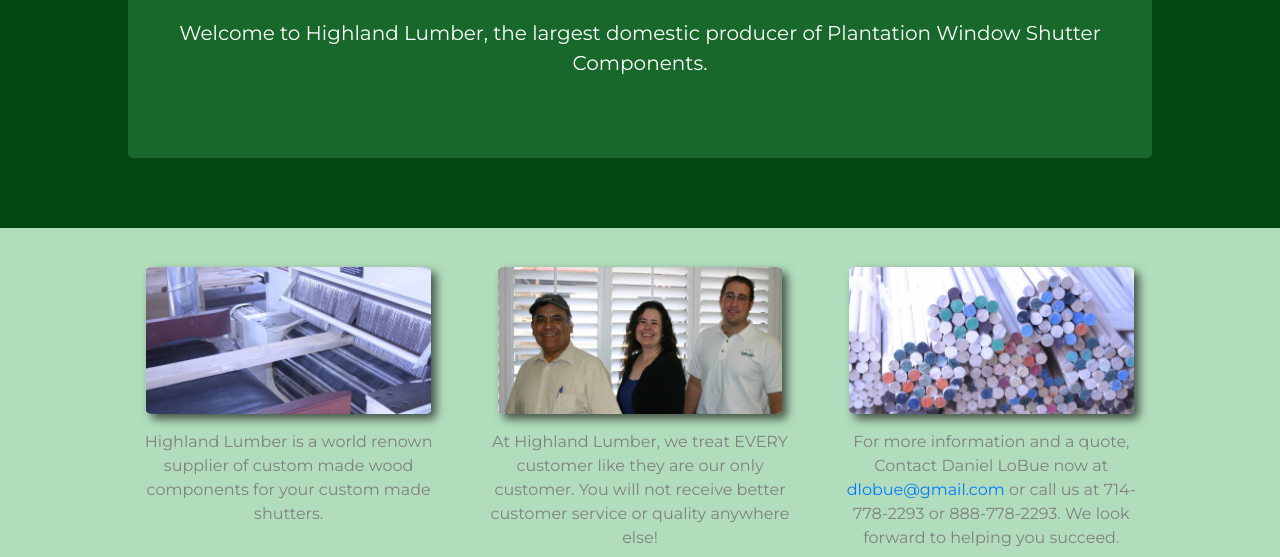
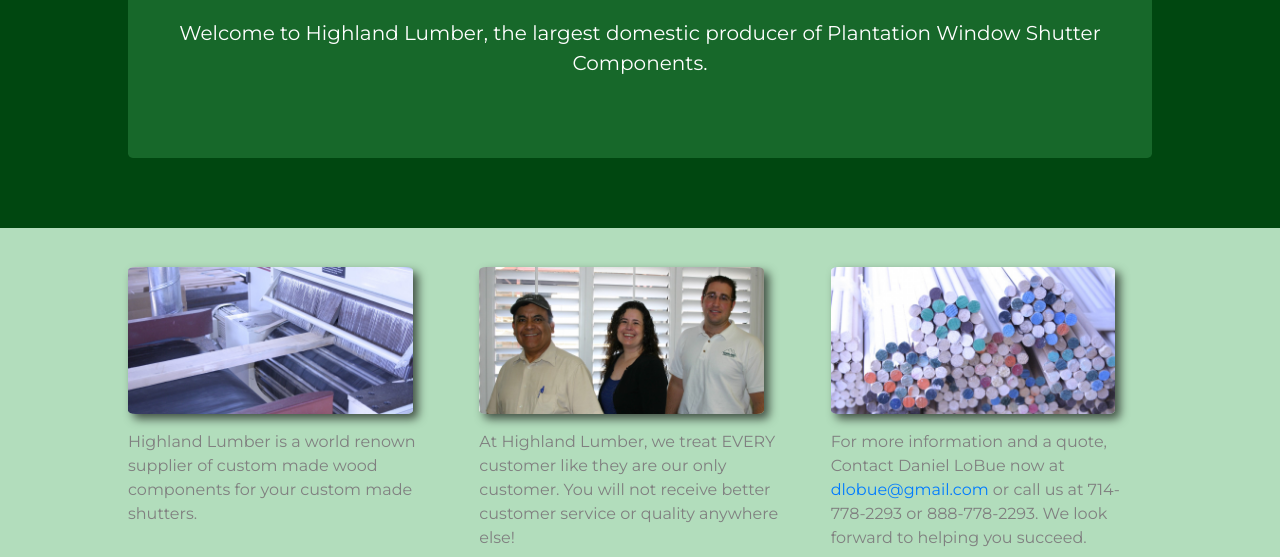
Before and after one commit to PaulMasonDev/HighlandLumberV2, a plain HTML site: page index.html in a window 1280 px wide. Shown: the part 395-952 px from the top of the page. Drawn offline with nearby package versions, Linux system fonts and the light colour scheme.

Commit message:
Fixed mobile navbar

```diff
--- a/css/styles.css
+++ b/css/styles.css
@@ -11,6 +11,10 @@ img {
 }
 .navbar-custom {
   background-color: #b2ddbc;
+}
+
+.navbar-brand {
+  width: 250px;
 }
 .logo {
   height: 25%;
@@ -56,6 +60,9 @@ img {
   border-radius: 2.5%;
 }
 
+.about-panel {
+  text-align: left;
+}
 .owner-img {
   width: 230.25px;
   height: 153.75px;
--- a/index.html
+++ b/index.html
@@ -62,15 +62,15 @@
     <section id="about">
       <div class="container-fluid">
         <div class="row">
-          <div class="col-md-4">
+          <div class="about-panel col-md-4">
               <img class="about-img" src="images/machine.jpg">
               <p>Highland Lumber is a world renown supplier of custom made wood components for your custom made shutters.</p>
           </div>
-          <div class="col-md-4">
+          <div class="about-panel col-md-4">
             <img class="about-img" src="images/people.jpg">
             <p>At Highland Lumber, we treat EVERY customer like they are our only customer. You will not receive better customer service or quality anywhere else!</p>
           </div>
-          <div class="col-md-4">
+          <div class="about-panel col-md-4">
             <img class="about-img" src="images/dowels.jpg">
             <p>For more information and a quote, Contact Daniel LoBue now at <a href="mailto:dlobue@gmail.com">dlobue@gmail.com</a> or call us at 714-778-2293 or 888-778-2293. We look forward to helping you succeed.</p>
           </div>
```
